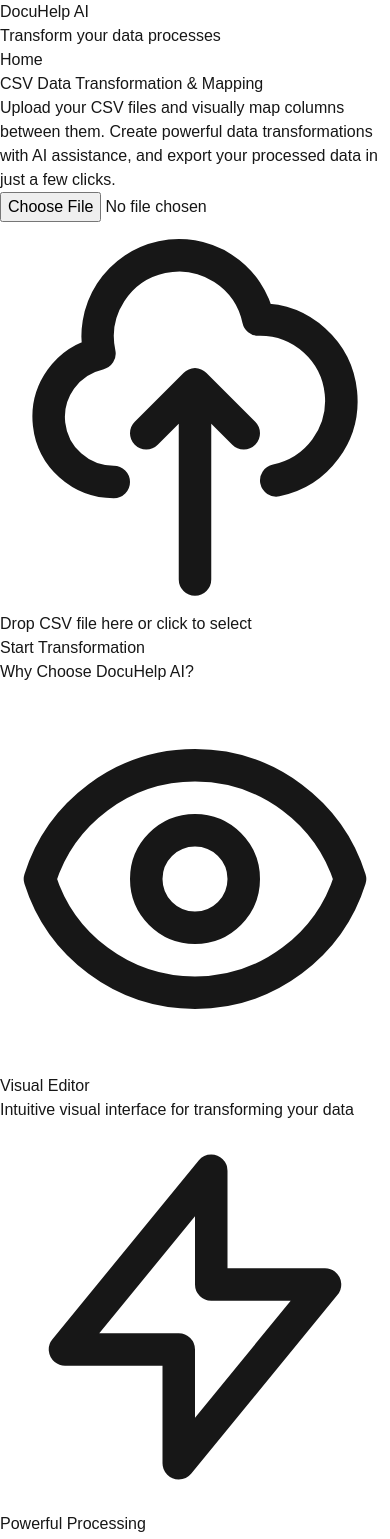
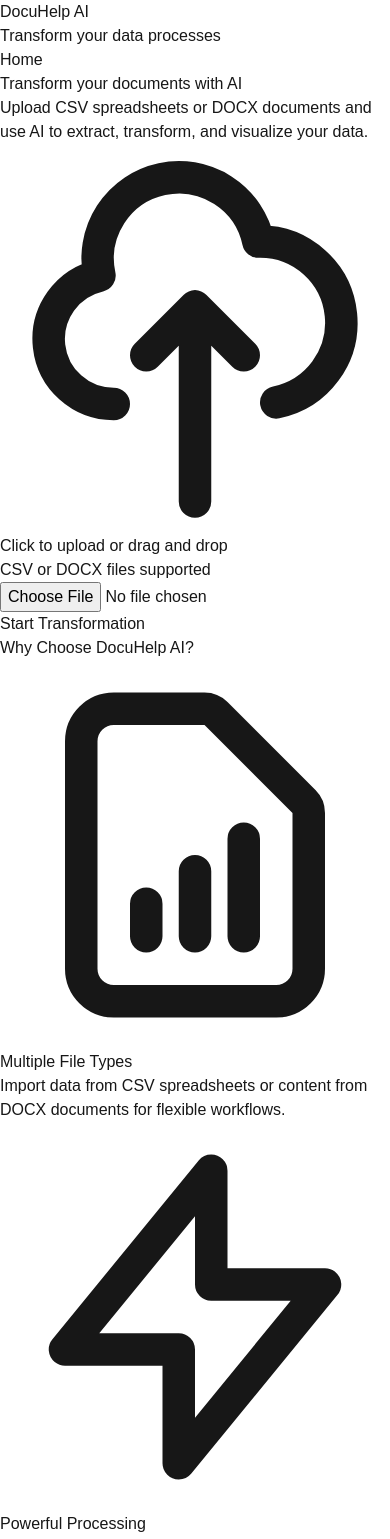
Before and after one commit to vbystry/DocuExtract, a Next.js app: page / in a window 390 px wide. Shown: the top 1539 px of the page. Built offline with nearby package versions, Linux system fonts and the light colour scheme.

Commit message:
fix: theme

```diff
--- a/src/app/page.tsx
+++ b/src/app/page.tsx
@@ -10,19 +10,20 @@ export default function Home() {
   const [isProcessing, setIsProcessing] = useState(false);
   const [error, setError] = useState<string | null>(null);
 
-  const handleFileChange = (e: React.ChangeEvent<HTMLInputElement>) => {
-    if (e.target.files && e.target.files.length > 0) {
+  const handleFileSelect = (e: React.ChangeEvent<HTMLInputElement>) => {
+    if (!e.target.files || e.target.files.length === 0) return;
+
     const file = e.target.files[0];
     const fileExtension = file.name.split('.').pop()?.toLowerCase();
 
     if (fileExtension !== 'csv' && fileExtension !== 'docx') {
-        setError('Please upload a CSV or DOCX file');
+      setError('Please select a CSV or DOCX file');
       return;
     }
 
+    // Process the file
     setFile(file);
-      setError('');
-    }
+    setError(null);
   };
 
   const handleSubmit = async (e: React.FormEvent) => {
@@ -68,35 +69,34 @@ export default function Home() {
       <main className="container mx-auto px-4 py-12 max-w-4xl">
         <div className="bg-white rounded-2xl shadow-lg p-8">
           <div className="text-center mb-8">
-            <h2 className="text-3xl font-bold text-gray-800 mb-4">
-              CSV Data Transformation & Mapping
-            </h2>
-            <p className="text-gray-600 max-w-2xl mx-auto">
-              Upload your CSV files and visually map columns between them.
-              Create powerful data transformations with AI assistance,
-              and export your processed data in just a few clicks.
+            <h1 className="text-4xl font-bold tracking-tight text-gray-900 sm:text-5xl">
+              Transform your documents with AI
+            </h1>
+            <p className="mt-6 text-lg leading-8 text-gray-600">
+              Upload CSV spreadsheets or DOCX documents and use AI to extract, transform, and visualize your data.
             </p>
           </div>
 
           <form onSubmit={handleSubmit} className="space-y-8">
             {/* File Upload Section */}
-            <div className="space-y-4">
-              <div className="border-2 border-dashed border-gray-300 rounded-lg p-8">
+            <div className="flex items-center justify-center w-full">
+              <label htmlFor="document-upload" className="flex flex-col items-center justify-center w-full h-64 border-2 border-gray-300 border-dashed rounded-lg cursor-pointer bg-gray-50 hover:bg-gray-100">
+                <div className="flex flex-col items-center justify-center pt-5 pb-6">
+                  <svg className="w-10 h-10 mb-3 text-gray-400" fill="none" stroke="currentColor" viewBox="0 0 24 24" xmlns="http://www.w3.org/2000/svg">
+                    <path strokeLinecap="round" strokeLinejoin="round" strokeWidth="2" d="M7 16a4 4 0 01-.88-7.903A5 5 0 1115.9 6L16 6a5 5 0 011 9.9M15 13l-3-3m0 0l-3 3m3-3v12"></path>
+                  </svg>
+                  <p className="mb-2 text-sm text-gray-500">
+                    <span className="font-semibold">Click to upload</span> or drag and drop
+                  </p>
+                  <p className="text-xs text-gray-500">CSV or DOCX files supported</p>
+                </div>
                 <input
+                  id="document-upload"
                   type="file"
-                  onChange={handleFileChange}
+                  className="hidden"
+                  onChange={handleFileSelect}
                   accept=".csv,.docx"
-                  className="hidden"
-                  id="file-upload"
                 />
-                <label
-                  htmlFor="file-upload"
-                  className="flex flex-col items-center justify-center cursor-pointer"
-                >
-                  <svg className="w-12 h-12 text-[#9966cc]" fill="none" stroke="currentColor" viewBox="0 0 24 24">
-                    <path strokeLinecap="round" strokeLinejoin="round" strokeWidth="2" d="M7 16a4 4 0 01-.88-7.903A5 5 0 1115.9 6L16 6a5 5 0 011 9.9M15 13l-3-3m0 0l-3 3m3-3v12" />
-                  </svg>
-                  <p className="mt-2 text-sm text-gray-600">Drop CSV file here or click to select</p>
               </label>
             </div>
 
@@ -125,7 +125,6 @@ export default function Home() {
                 {error}
               </div>
             )}
-            </div>
 
             {/* Submit Button */}
             <button
@@ -157,12 +156,13 @@ export default function Home() {
               <div className="p-4">
                 <div className="w-10 h-10 bg-purple-100 rounded-full flex items-center justify-center mb-3">
                   <svg className="w-5 h-5 text-[#9966cc]" fill="none" stroke="currentColor" viewBox="0 0 24 24">
-                    <path strokeLinecap="round" strokeLinejoin="round" strokeWidth="2" d="M15 12a3 3 0 11-6 0 3 3 0 016 0z" />
-                    <path strokeLinecap="round" strokeLinejoin="round" strokeWidth="2" d="M2.458 12C3.732 7.943 7.523 5 12 5c4.478 0 8.268 2.943 9.542 7-1.274 4.057-5.064 7-9.542 7-4.477 0-8.268-2.943-9.542-7z" />
+                    <path strokeLinecap="round" strokeLinejoin="round" strokeWidth="2" d="M9 17v-2m3 2v-4m3 4v-6m2 10H7a2 2 0 01-2-2V5a2 2 0 012-2h5.586a1 1 0 01.707.293l5.414 5.414a1 1 0 01.293.707V19a2 2 0 01-2 2z"></path>
                   </svg>
                 </div>
-                <h4 className="text-lg font-medium text-gray-800 mb-1">Visual Editor</h4>
-                <p className="text-sm text-gray-600">Intuitive visual interface for transforming your data</p>
+                <h4 className="text-lg font-medium text-gray-800 mb-1">Multiple File Types</h4>
+                <p className="text-sm text-gray-600">
+                  Import data from CSV spreadsheets or content from DOCX documents for flexible workflows.
+                </p>
               </div>
 
               <div className="p-4">
```
Lines whose indentation alone changed are shown as unchanged.
